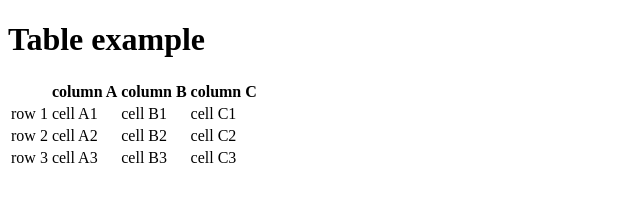
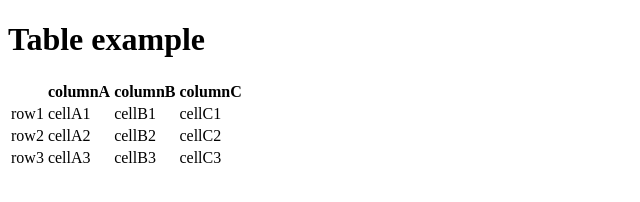
Before and after one commit to pasberth/paradocs, a plain HTML site: page examples/table.html in a window 1280 px wide. Shown: the whole page, without its empty margins (0-640 px from the left). Drawn offline with Linux system fonts and the light colour scheme.

Commit message:
空白の除去に関するルール

```diff
--- a/examples/table.html
+++ b/examples/table.html
@@ -3,34 +3,31 @@
   <body>
     <div class="sect1">
       <h1>
-         Table example</h1>
+        Table example</h1>
       <p>
       </p>
       <table>
         <thead>
           <tr>
             <th></th>
-            <th>column A</th>
-            <th>column B</th>
-            <th>column C
-              </th></tr></thead>
+            <th>columnA</th>
+            <th>columnB</th>
+            <th>columnC</th></tr></thead>
         <tbody>
           <tr>
-            <td>row 1</td>
-            <td>cell A1</td>
-            <td>cell B1</td>
-            <td>cell C1
-              </td></tr>
+            <td>row1</td>
+            <td>cellA1</td>
+            <td>cellB1</td>
+            <td>cellC1</td></tr>
           <tr>
-            <td>row 2</td>
-            <td>cell A2</td>
-            <td>cell B2</td>
-            <td>cell C2
-              </td></tr>
+            <td>row2</td>
+            <td>cellA2</td>
+            <td>cellB2</td>
+            <td>cellC2</td></tr>
           <tr>
-            <td>row 3</td>
-            <td>cell A3</td>
-            <td>cell B3</td>
-            <td>cell C3</td></tr></tbody></table>
+            <td>row3</td>
+            <td>cellA3</td>
+            <td>cellB3</td>
+            <td>cellC3</td></tr></tbody></table>
       <p>
       </p></div></body></html>
```
Also changed, not shown: examples/inline-markup.html (+7 -12 lines), examples/raw.html (+1 -1 lines), examples/syntax-highlighting.html (+1 -2 lines), 1 other file.
